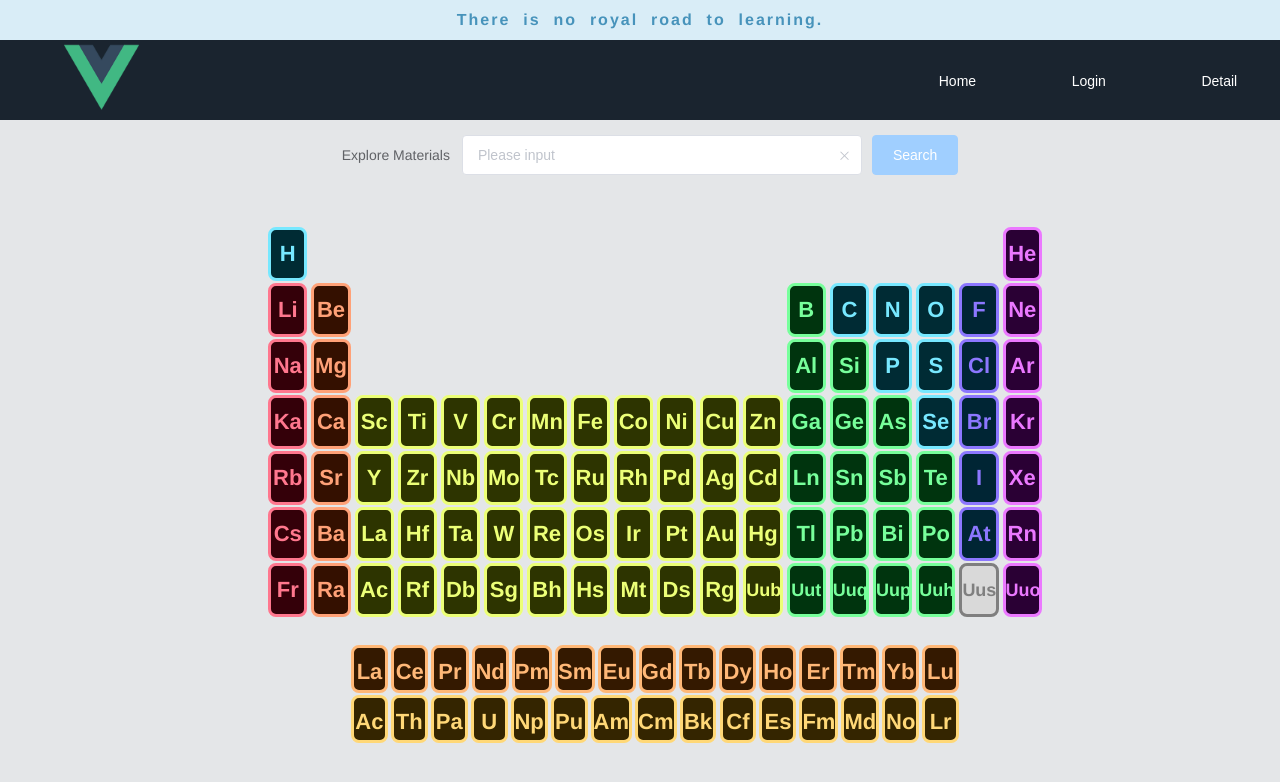
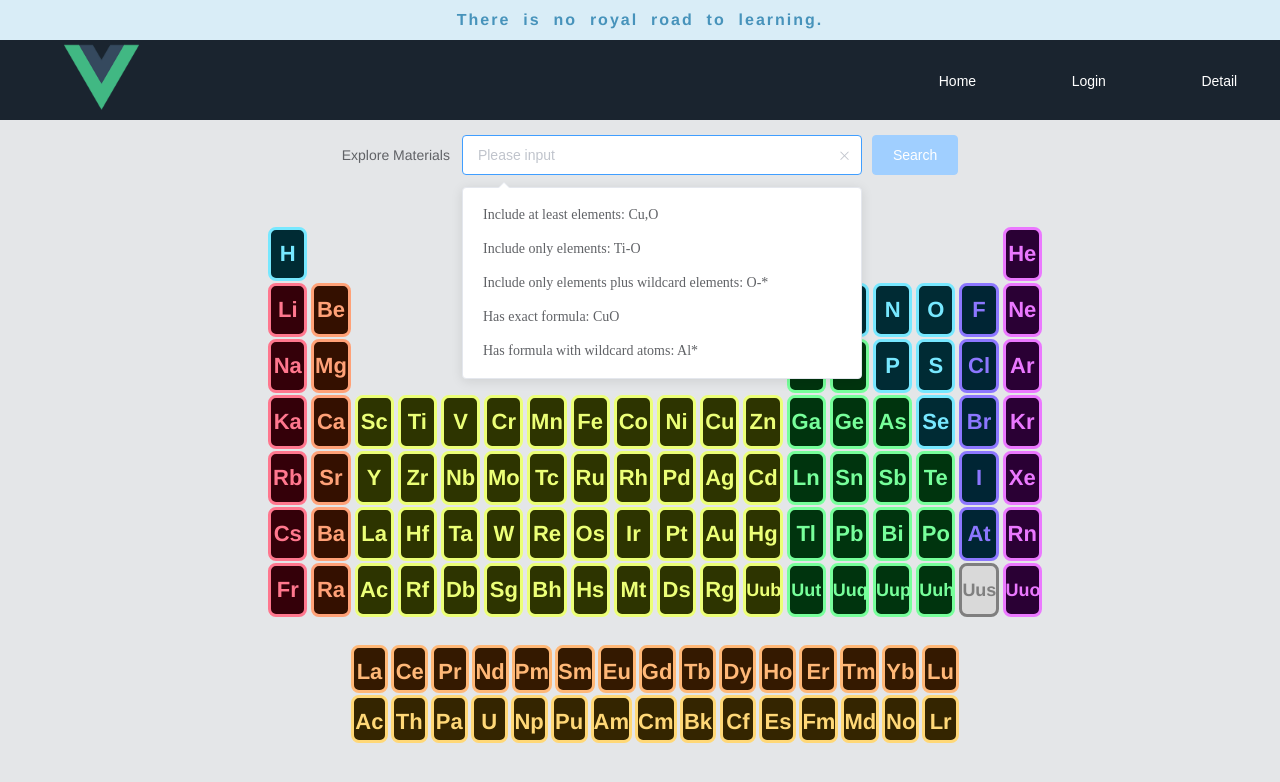
Before and after one commit to bccm1234/web-server, a Vue app: page / in a window 1280 px wide. Shown: the top 782 px of the page. Built offline with nearby package versions, Linux system fonts and the light colour scheme.

Commit message:
autofocus

```diff
--- a/src/main.js
+++ b/src/main.js
@@ -11,7 +11,7 @@ import "./mock/childpage.js";
 import axios from "axios";
 Vue.directive("focus", {
   inserted: function (el) {
-    el.focus();
+    el.querySelector(".el-input").children[0].focus();
   }
 });
 Vue.prototype.$axios = axios;
--- a/src/views/web-main.vue
+++ b/src/views/web-main.vue
@@ -3,6 +3,7 @@
     <el-form :inline="true" :model="formInline" size="large">
       <el-form-item label="Explore Materials">
         <el-autocomplete
+          v-focus
           @input="beforetablehighlight"
           v-model="formInline.mater"
           placeholder="Please input"
```
